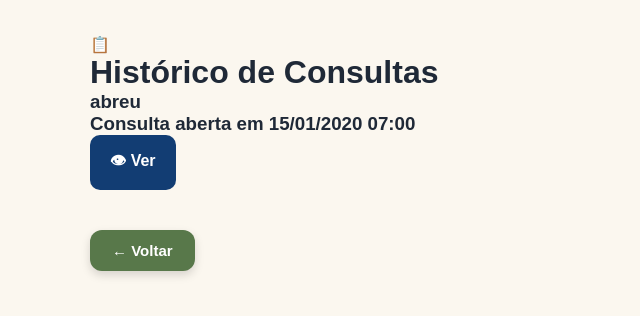
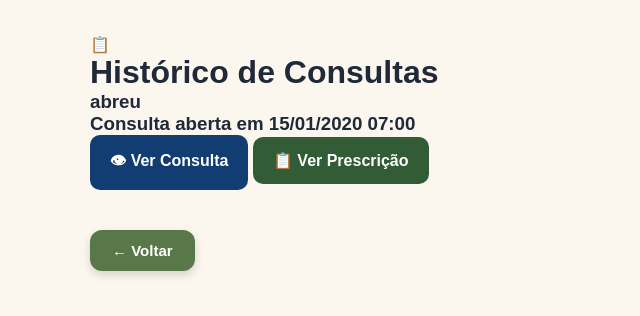
Before and after one commit to Lvieira82/AvaCurative, a Django app: page /paciente/1/historico/ in a window 1280 px wide. Shown: the part 106-422 px from the top of the page, without its empty margins (0-640 px from the left). Run offline with Django 5.2, Linux system fonts and the light colour scheme; a user stored in the database is signed in; data comes from the database, SQL or seed files in the repository; tables that the repository leaves empty hold one stand-in row (values such as "Sample post").

Commit message:
Update historico.html

```diff
--- a/templates/consultas/historico.html
+++ b/templates/consultas/historico.html
@@ -35,16 +35,29 @@ Histórico
         href="{% url 'detalhe_consulta' consulta.id %}"
         class="btn btn-ver"
     >
-                    👁 Ver
+        👁 Ver Consulta
     </a>
 
     {% if consulta.pode_editar %}
+
         <a
             href="{% url 'editar_consulta' consulta.id %}"
             class="btn btn-editar"
         >
             ✏ Editar
         </a>
+
+    {% endif %}
+
+    {% if consulta.prescricoes_consulta.exists %}
+
+        <a
+            href="{% url 'prescrever_consulta' consulta.id %}"
+            class="btn btn-prescrever"
+        >
+            📋 Ver Prescrição
+        </a>
+
     {% endif %}
 
 </div>
```
Lines whose indentation alone changed are shown as unchanged.
